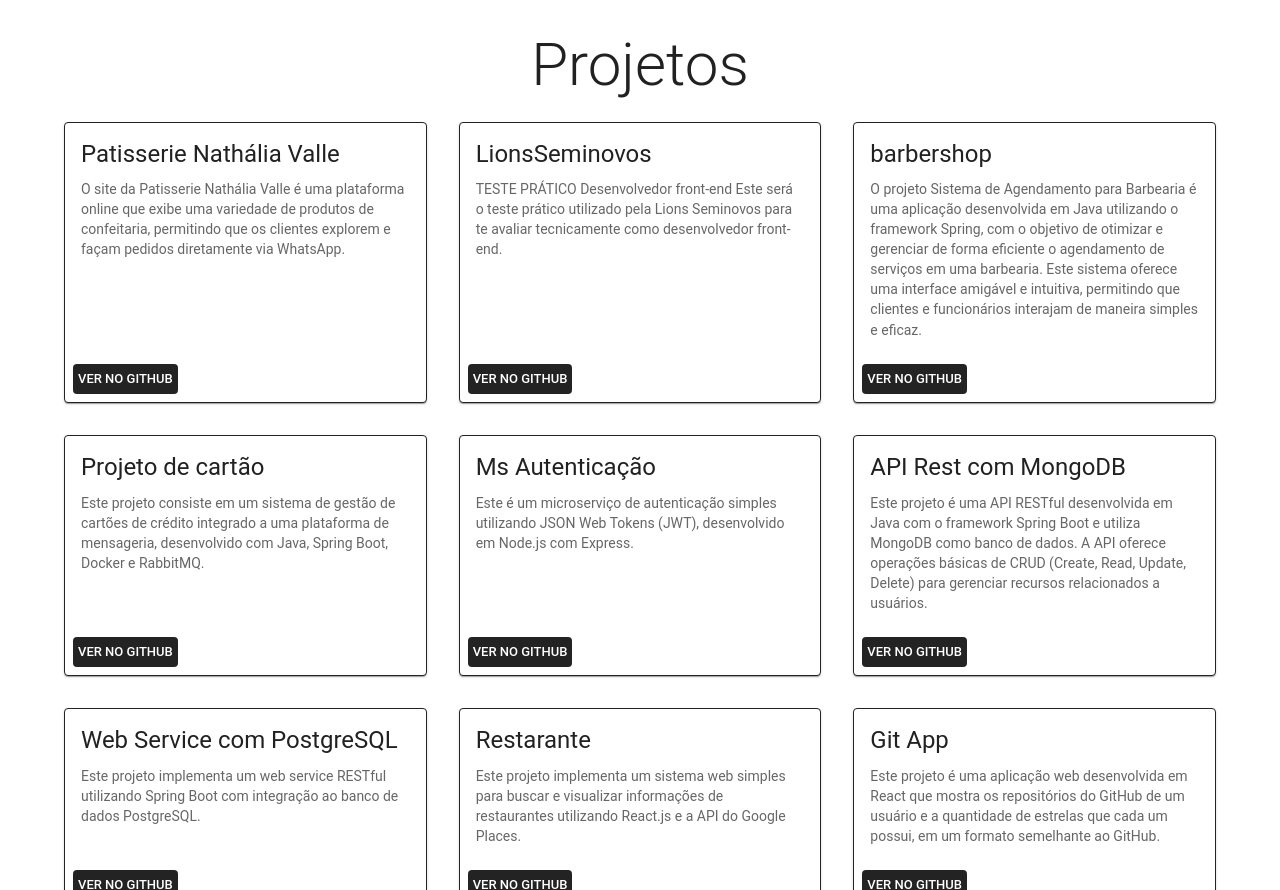
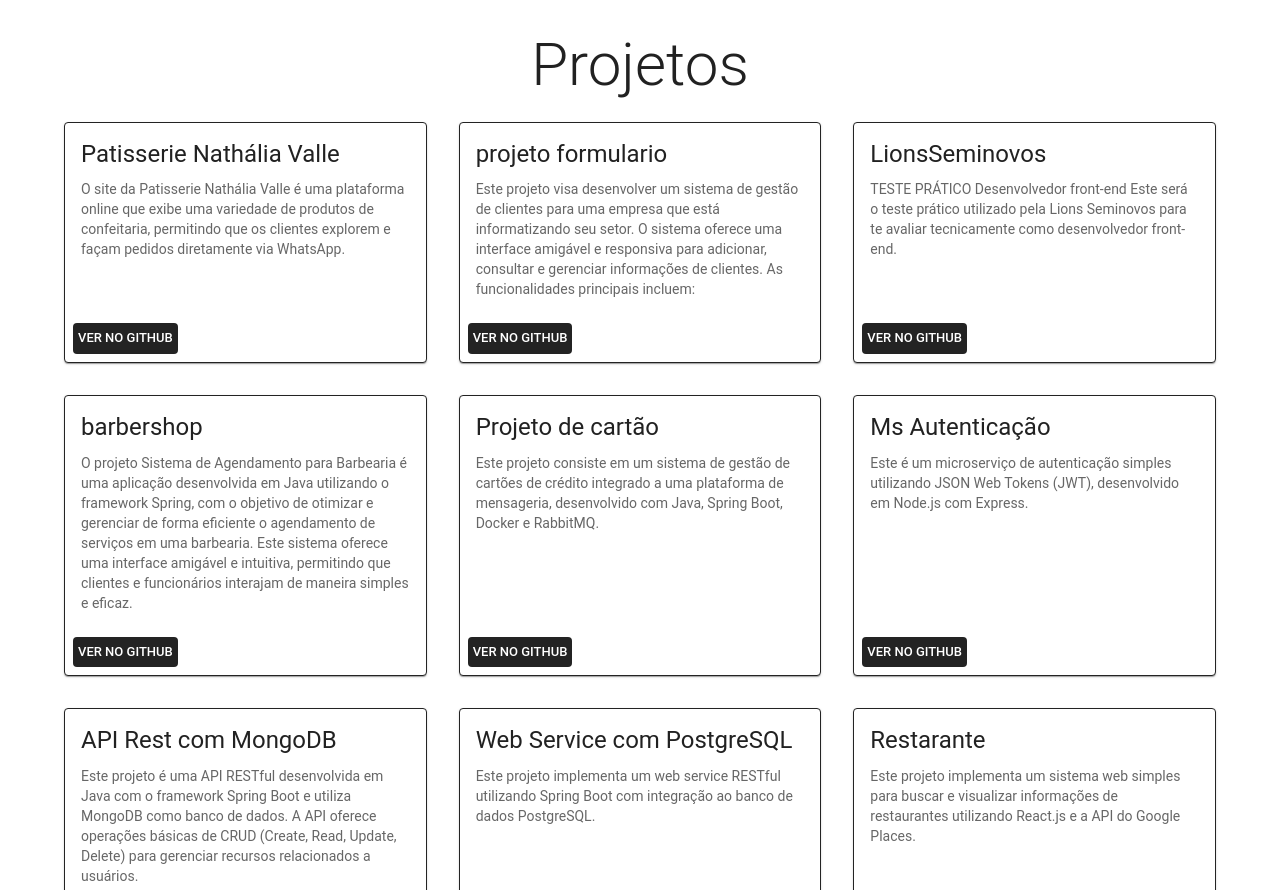
Before and after one commit to britolmbs/my-portifolio, a React (Vite) app: page / in a window 1280 px wide. Shown: the part 1180-2070 px from the top of the page. Built offline with nearby package versions, Linux system fonts and the light colour scheme.

Commit message:
Adicionando Projeto Pratico de formulario

```diff
--- a/src/pages/Home/sections/Projects/Projects.tsx
+++ b/src/pages/Home/sections/Projects/Projects.tsx
@@ -7,6 +7,11 @@ const Projects = () => {
             name: "Patisserie Nathália Valle",
             description: "O site da Patisserie Nathália Valle é uma plataforma online que exibe uma variedade de produtos de confeitaria, permitindo que os clientes explorem e façam pedidos diretamente via WhatsApp.",
             url: "https://github.com/britolmbs/patisserie",
+        },
+        {
+            name: "projeto formulario",
+            description: "Este projeto visa desenvolver um sistema de gestão de clientes para uma empresa que está informatizando seu setor. O sistema oferece uma interface amigável e responsiva para adicionar, consultar e gerenciar informações de clientes. As funcionalidades principais incluem:",
+            url: "https://github.com/britolmbs/projeto-formulario",
         },
         {
             name: "LionsSeminovos",
```
